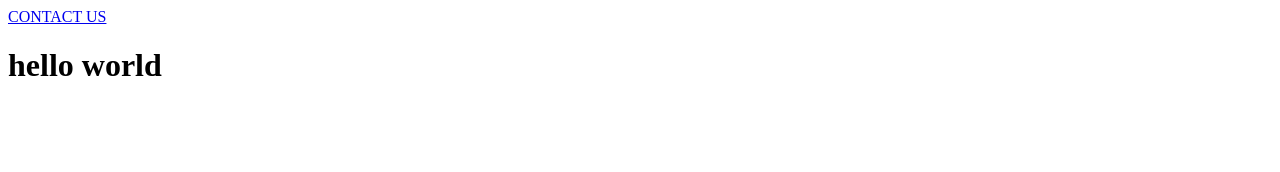
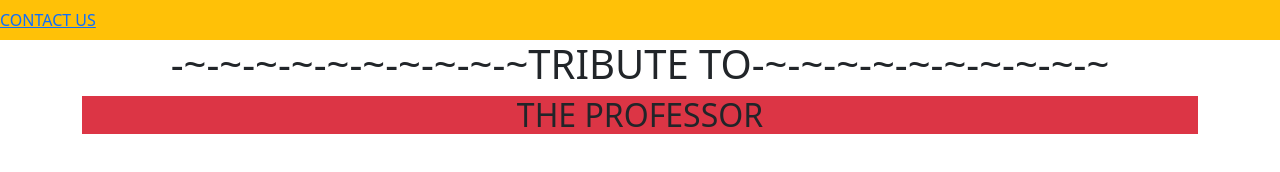
Before and after one commit to Sujalogy/tribute-page, a plain HTML site: page index.html in a window 1280 px wide. Drawn offline with nearby package versions, Linux system fonts and the light colour scheme.

Commit message:
modified conact index and  style

```diff
--- a/index.html
+++ b/index.html
@@ -4,18 +4,26 @@
   <meta charset="UTF-8">
   <meta http-equiv="X-UA-Compatible" content="IE=edge">
   <meta name="viewport" content="width=device-width, initial-scale=1.0">
-  <title>Late Shri Om Prakash Singh Thakur Tribute page.</title>
+  <!-- CSS only -->
+<link href="https://cdn.jsdelivr.net/npm/bootstrap@5.1.3/dist/css/bootstrap.min.css" rel="stylesheet" integrity="sha384-1BmE4kWBq78iYhFldvKuhfTAU6auU8tT94WrHftjDbrCEXSU1oBoqyl2QvZ6jIW3" crossorigin="anonymous">
+<!-- JavaScript Bundle with Popper -->
+<script src="https://cdn.jsdelivr.net/npm/bootstrap@5.1.3/dist/js/bootstrap.bundle.min.js" integrity="sha384-ka7Sk0Gln4gmtz2MlQnikT1wXgYsOg+OMhuP+IlRH9sENBO0LRn5q+8nbTov4+1p" crossorigin="anonymous"></script>
+<title>Professor</title>
 </head>
+
 <body>
   <header>
     <nav>
-      <div class="navbar text-center bg-purple">
+      <div class="navbar text-center bg-warning ">
         <a href="Contact.html">CONTACT US</a>
       </div>
     </nav>
   </header>
-  <div class="container">
-    <h1>hello world</h1>
+  <div class="container text-center">
+    <h1>-~-~-~-~-~-~-~-~-~-~TRIBUTE TO-~-~-~-~-~-~-~-~-~-~</h1>
+    <h2 class="container bg-danger">THE PROFESSOR</h2>
+    <img src="" alt="">
   </div>
 </body>
+
 </html>
--- a/style.css
+++ b/style.css
@@ -0,0 +1,5 @@
+* {
+  background-color: forestgreen;
+  margin: 0%;
+  padding: 0%;
+}
```
Also changed, not shown: Contact.html (+8 -4 lines).
